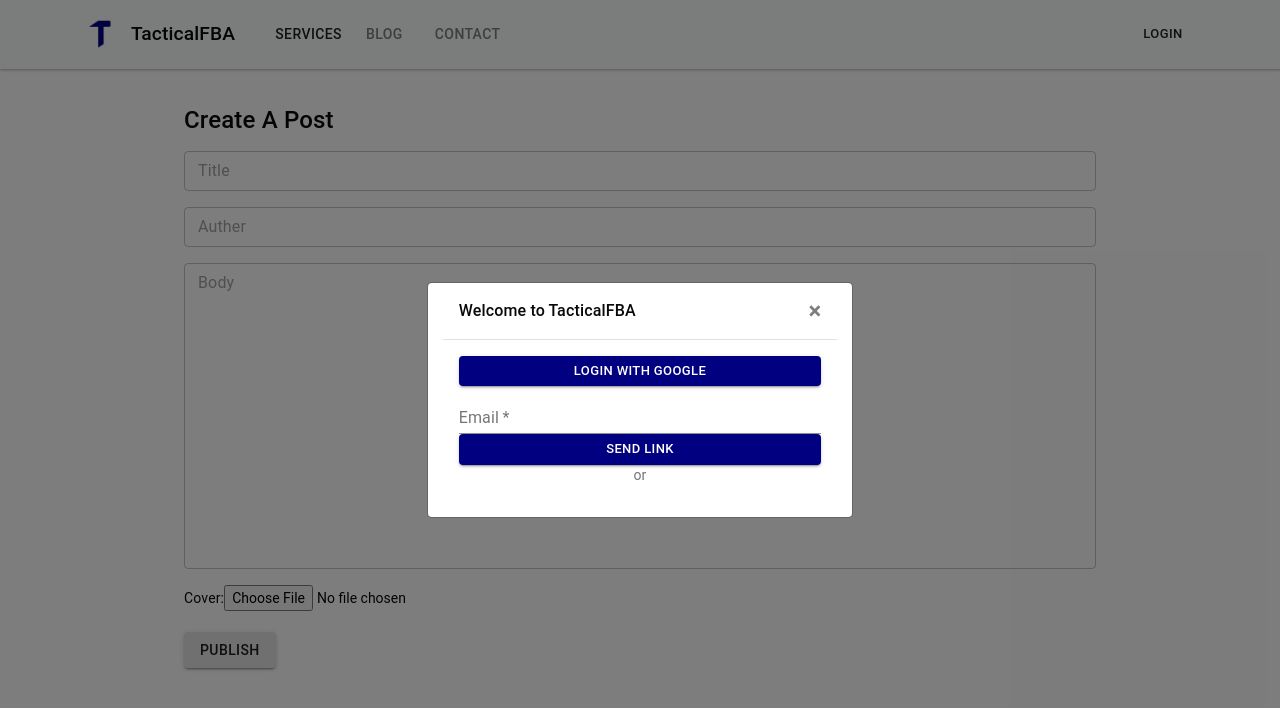
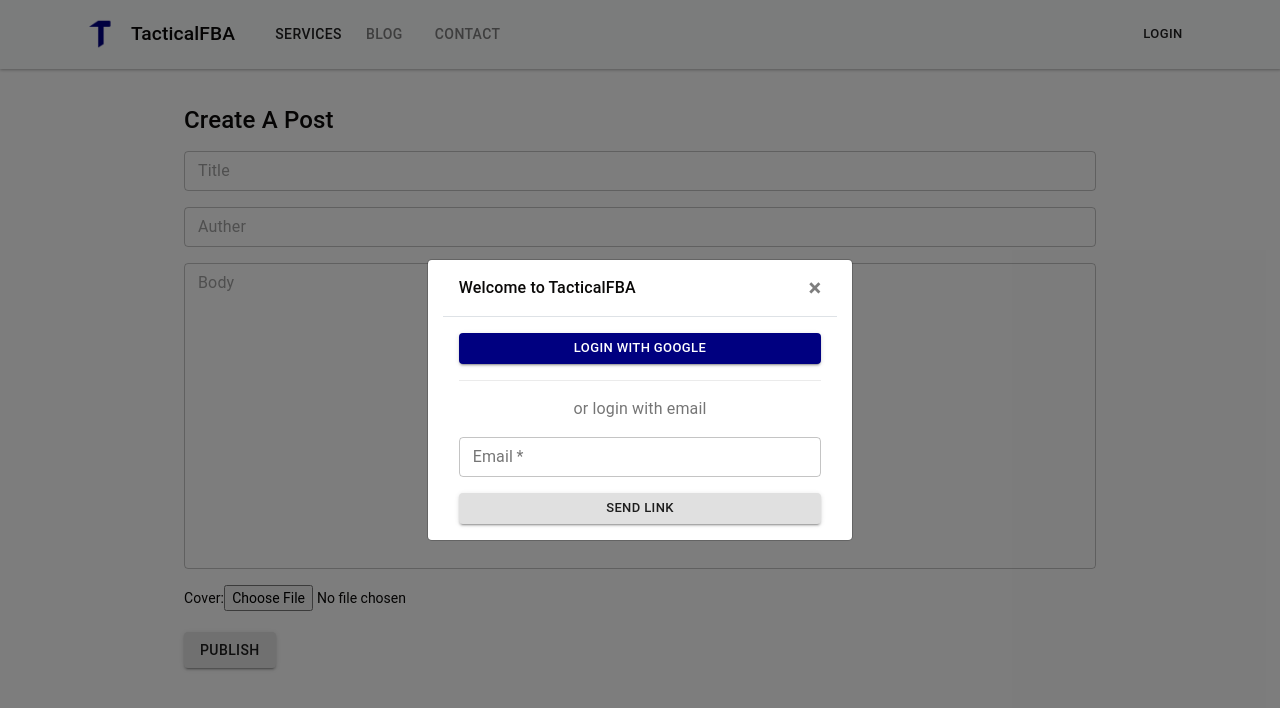
Before and after one commit to TacticalFBA/tacticalfba, a React (Create React App) app: page /admin in a window 1280 px wide. Both pictures are taken after a click on the button "LOGIN". Shown: the top 708 px of the page. Built offline with nearby package versions, Linux system fonts and the light colour scheme; no server answers; the database is empty.

Commit message:
fixed the login modal

```diff
--- a/src/components/Account/LoginModal.js
+++ b/src/components/Account/LoginModal.js
@@ -11,14 +11,41 @@
   Collapse,
   IconButton,
   Snackbar,
+  Divider,
 } from "@material-ui/core";
 import Alert from "@material-ui/lab/Alert";
 import CloseIcon from "@material-ui/icons/Close";
 import Spinner from "../Spinner";
+import { auth } from "../../config/Firebase";
 
 export default class LoginModal extends Component {
   state = {
     email: "",
+    err: null,
+    spin: false,
+  };
+  onBlur = (e) => {
+    const emailReg = /^([A-Za-z0-9_\-.])+@([A-Za-z0-9_\-.])+\.([A-Za-z]{2,4})$/;
+    const emptyReg = /\S/;
+    if (!emptyReg.test(e.target.value)) {
+      this.setState({ err: "Enter an email" });
+      return;
+    }
+    if (!emailReg.test(e.target.value)) {
+      this.setState({ err: "Invalid email address" });
+      return;
+    }
+    this.setState({ err: null });
+  };
+  handleClick = (sendEmail, type, closeModal) => {
+    if (this.state.err || this.state.email === "") {
+      return;
+    }
+    // closeModal();
+    this.setState({ spin: true }, () => {
+      sendEmail(this.state.email, `/${type}`);
+      this.setState({ email: "" });
+    });
   };
 
   render() {
@@ -30,6 +57,7 @@
           } else {
             return (
               <ModalContainer>
+                <Spinner spin={this.state.spin} />
                 <div className="model modal-content col-10 col-sm-8 col-md-6 col-lg-4">
                   <div className="modal-header">
                     <h6 className="modal-title" id="exampleModalCenterTitle">
@@ -45,6 +73,7 @@
                     </button>
                   </div>
                   <div className="modal-body">
+                    <Box mb={2}>
                       <Button
                         variant="contained"
                         size="small"
@@ -54,32 +83,41 @@
                       >
                         Login with Google
                       </Button>
+                    </Box>
 
-                    <Box>
+                    <Divider light />
+                    <Box color="text.secondary" mt={2} textAlign="center">
+                      <Typography>or login with email</Typography>
+                    </Box>
+
+                    <Box my={2}>
                       <TextField
                         label="Email"
                         id="email"
                         required
+                        variant="outlined"
+                        size="small"
                         value={this.state.email}
                         onChange={(e) =>
                           this.setState({ email: e.target.value })
                         }
                         fullWidth
-                        // onBlur={onBlur}
-                        // error={Boolean(Err)}
-                        // helperText={Err}
+                        onBlur={this.onBlur}
+                        error={Boolean(this.state.err)}
+                        helperText={this.state.err}
                       />
                     </Box>
+
                     <Button
                       variant="contained"
                       size="small"
-                      color="primary"
                       fullWidth
-                      onClick={() => sendEmail(this.state.email, type)}
+                      onClick={() =>
+                        this.handleClick(sendEmail, type, closeModal)
+                      }
                     >
                       Send link
                     </Button>
-                    <p className="text-center text-muted">or</p>
                   </div>
                 </div>
               </ModalContainer>
--- a/src/components/ComingSoon.js
+++ b/src/components/ComingSoon.js
@@ -6,7 +6,6 @@
   Button,
   Paper,
   makeStyles,
-  Collapse,
   IconButton,
   Snackbar,
 } from "@material-ui/core";
--- a/src/contexts/UserContext.js
+++ b/src/contexts/UserContext.js
@@ -11,7 +11,7 @@
     adds: [],
     inserts: [],
     orders: [],
-    modalOpen: false
+    modalOpen: false,
   };
 
   componentDidMount() {
@@ -27,7 +27,7 @@
       }
       auth
         .signInWithEmailLink(email, window.location.href)
-        .then(result => {
+        .then((result) => {
           if (url === "new card") {
             window.location = "/new-card";
           }
@@ -37,14 +37,14 @@
           window.localStorage.removeItem("emailForSignIn");
           window.localStorage.removeItem("redirectTo");
         })
-        .catch(error => {
+        .catch((error) => {
           console.log(`sign in : ${error.code}`);
         });
     }
   };
 
   authListener = () => {
-    auth.onAuthStateChanged(user => {
+    auth.onAuthStateChanged((user) => {
       if (user) {
         const email = user.email;
         const tempUser = email;
@@ -63,13 +63,10 @@
     });
   };
 
-  syncInsert = user => {
-    const ref = db
-      .collection("users")
-      .doc(user)
-      .collection("insert");
-    ref.onSnapshot(snapshot => {
-      const inserts = snapshot.docs.map(doc => {
+  syncInsert = (user) => {
+    const ref = db.collection("users").doc(user).collection("insert");
+    ref.onSnapshot((snapshot) => {
+      const inserts = snapshot.docs.map((doc) => {
         // adding document id to the data
         let tempDoc = doc.data();
         return (tempDoc = { ...tempDoc, iid: doc.id });
@@ -79,14 +76,11 @@
     });
   };
 
-  syncAdd = user => {
+  syncAdd = (user) => {
     if (user != null) {
-      const ref = db
-        .collection("users")
-        .doc(user)
-        .collection("factory");
-      ref.onSnapshot(snapshot => {
-        const adds = snapshot.docs.map(doc => {
+      const ref = db.collection("users").doc(user).collection("factory");
+      ref.onSnapshot((snapshot) => {
+        const adds = snapshot.docs.map((doc) => {
           // adding document id to the data
           let tempDoc = doc.data();
           return (tempDoc = { ...tempDoc, aid: doc.id });
@@ -98,14 +92,14 @@
     return;
   };
 
-  syncOrder = user => {
+  syncOrder = (user) => {
     const ref = db
       .collection("users")
       .doc(user)
       .collection("order")
       .orderBy("timestamp", "desc");
-    ref.onSnapshot(snapshot => {
-      const orders = snapshot.docs.map(doc => {
+    ref.onSnapshot((snapshot) => {
+      const orders = snapshot.docs.map((doc) => {
         // adding document id to the data
         let tempDoc = doc.data();
         return (tempDoc = { ...tempDoc, oid: doc.id });
@@ -116,10 +110,10 @@
   };
 
   // account start //
-  openModal = type => {
+  openModal = (type) => {
     this.setState({
       modalOpen: true,
-      type: type
+      type: type,
     });
   };
 
@@ -130,15 +124,15 @@
   sendEmail = (email, redirect) => {
     auth
       .sendSignInLinkToEmail(email, actionCodeSettings)
-      .then(function() {
+      .then(function () {
         // The link was successfully sent. Inform the user.
-        alert("Go to your email to get the link");
+        alert("We sent a link via email for you to sign in.");
         // Save the email locally so you don't need to ask the user for it again
         // if they open the link on the same device.
         window.localStorage.setItem("emailForSignIn", email);
         window.localStorage.setItem("redirectTo", redirect);
       })
-      .catch(function(error) {
+      .catch(function (error) {
         console.log(error.message);
       });
   };
@@ -146,7 +140,7 @@
   googleLogin = () => {
     auth
       .signInWithPopup(provider)
-      .then(result => {
+      .then((result) => {
         // This gives you a Google Access Token. You can use it to access the Google API.
         // var token = result.credential.accessToken;
         // The signed-in user info.
@@ -154,7 +148,7 @@
         // ...
         this.closeModal();
       })
-      .catch(function(error) {
+      .catch(function (error) {
         // Handle Errors here.
         // var errorCode = error.code;
         var errorMessage = error.message;
@@ -178,11 +172,11 @@
           totalCart: {
             cartSubtotal: 0,
             cartTax: 0,
-            cartTotal: 0
-          }
+            cartTotal: 0,
+          },
         });
       })
-      .catch(function(error) {
+      .catch(function (error) {
         alert(error.message);
       });
   };
@@ -201,10 +195,10 @@
       .delete()
       .then(() => {
         const currentCart = JSON.parse(localStorage.getItem("cart"));
-        const newCart = currentCart.filter(item => item[idType] !== id);
+        const newCart = currentCart.filter((item) => item[idType] !== id);
         localStorage.setItem("cart", JSON.stringify(newCart));
       })
-      .catch(err => {
+      .catch((err) => {
         console.log(err.message);
       });
   };
@@ -222,7 +216,7 @@
           signOut: this.signOut,
           googleLogin: this.googleLogin,
           //other fns
-          handleDel: this.handleDel
+          handleDel: this.handleDel,
         }}
       >
         {this.props.children}
```
Lines whose indentation alone changed are shown as unchanged.
